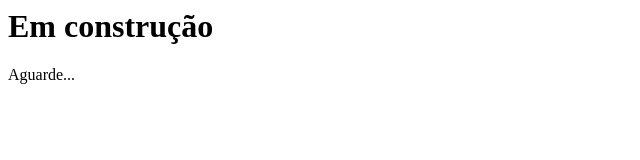
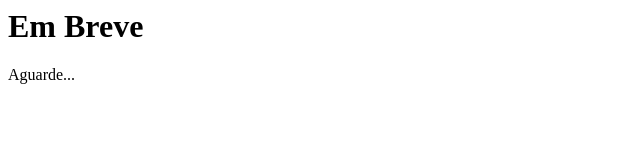
Before and after one commit to carrasco-web/project, a plain HTML site: page contato.html in a window 1280 px wide. Shown: the whole page, without its empty margins (0-640 px from the left). Drawn offline with Linux system fonts and the light colour scheme.

Commit message:
Update contato.html

```diff
--- a/contato.html
+++ b/contato.html
@@ -9,7 +9,7 @@
 <body>
 
 
-    <h1>Em construção</h1>
+    <h1>Em Breve</h1>
     Aguarde...
     <img scr="\PROJETO-PESSOAL\trabalho.jpeg">
 </body>
```
